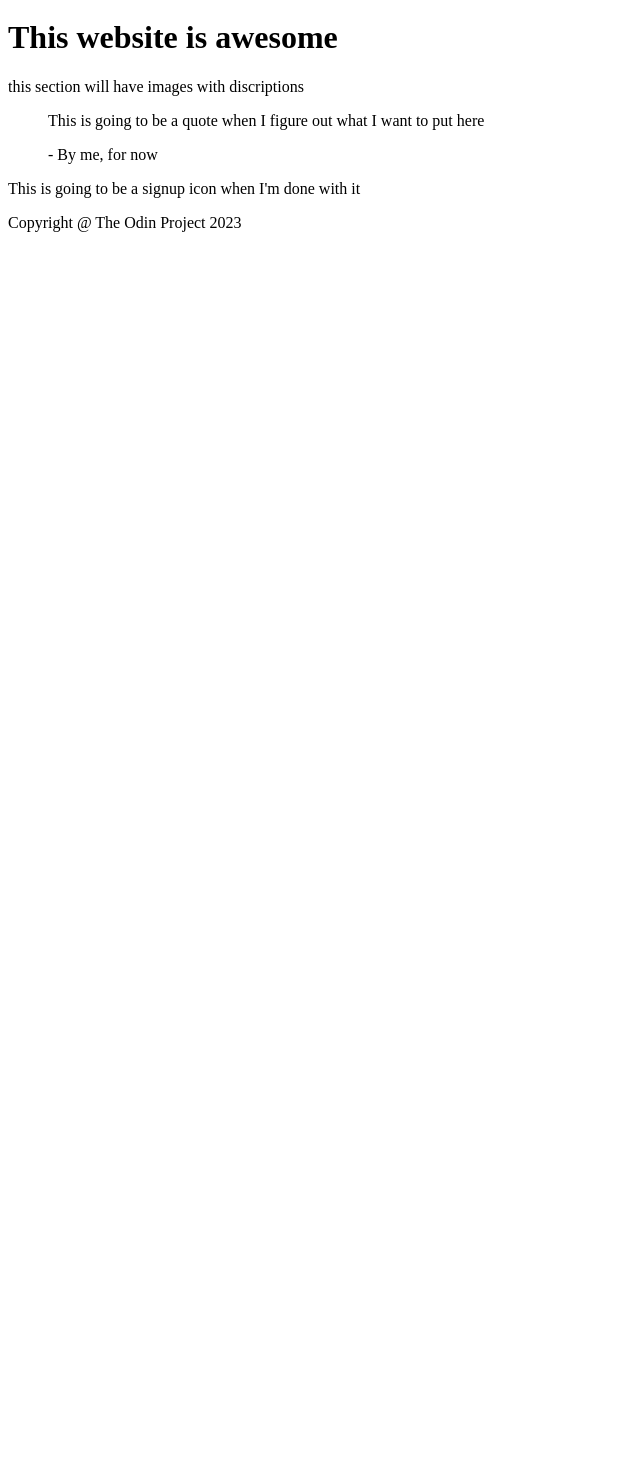
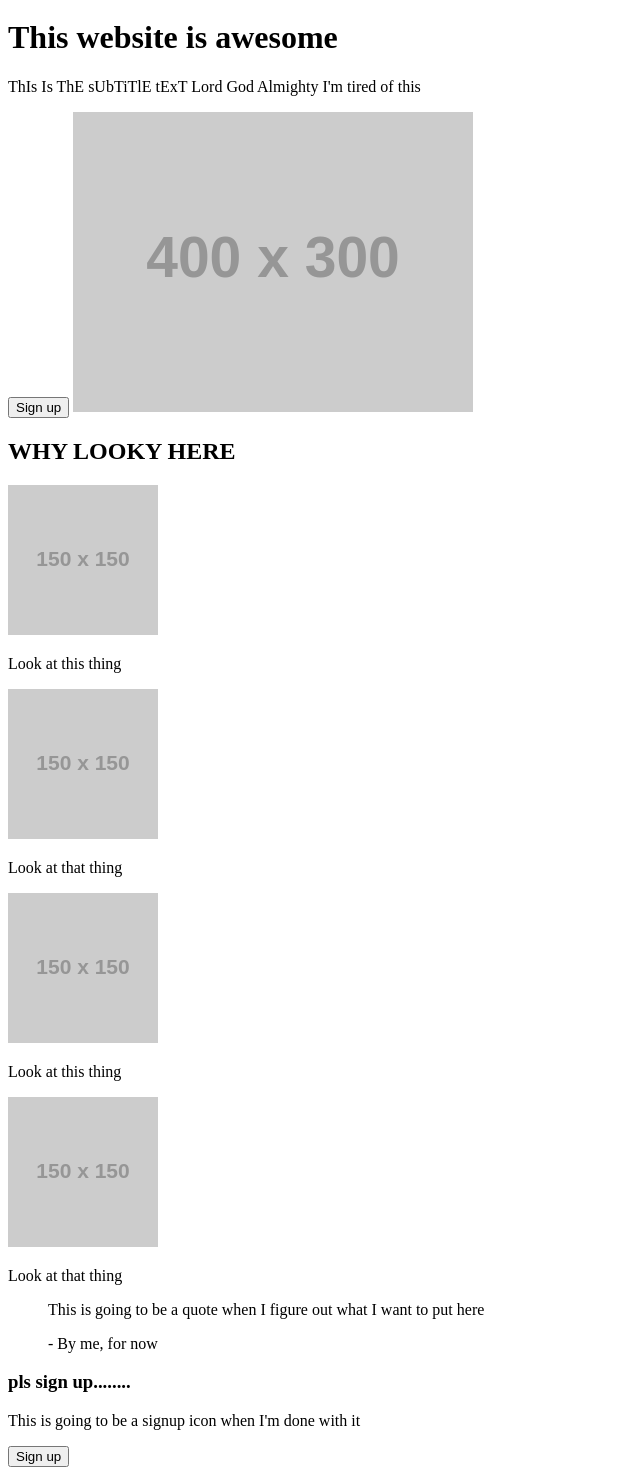
Before and after one commit to SaraDawner2000/odin-landing-page, a plain HTML site: page index.html in a window 1280 px wide. Shown: the part 72-1542 px from the top of the page, without its empty margins (0-640 px from the left). Before the commit the page ends 800 px from the top, so only its background shows below. Drawn offline with Linux system fonts and the light colour scheme; placeholder pictures from the web are drawn by us.

Commit message:
Completed page HTML skeleton to match gaol layout

```diff
--- a/index.html
+++ b/index.html
@@ -17,17 +17,38 @@
         </nav>
     </header>
     <main>
-        <div>
+        <div class="Inroduction" id = "Introduction">
             <h1>This website is awesome</h1>
+            <p>ThIs Is ThE sUbTiTlE tExT Lord God Almighty I'm tired of this</p>
+            <button>Sign up</button>
+            <img alt = "placeholder" src = "https://placehold.jp/400x300.png" />
         </div>
-        <div>
-            <p>this section will have images with discriptions</p>
+        <div class = "thingamabobers">
+            <h2 class = "section-title">WHY LOOKY HERE</h2>
+            <div class = "thingamabober">
+                <img class = "item-image" alt = "placeholder" src = "https://placehold.jp/150x150.png" />
+                <p class = "item-description">Look at this thing</p>
+            </div>
+            <div class = "thingamabober">
+                <img class = "item-image" alt = "placeholder" src = "https://placehold.jp/150x150.png" />
+                <p class = "item-description">Look at that thing</p>
+            </div>
+            <div class = "thingamabober">
+                <img class = "item-image" alt = "placeholder" src = "https://placehold.jp/150x150.png" />
+                <p class = "item-description">Look at this thing</p>
+            </div>
+            <div class = "thingamabober">
+                <img class = "item-image" alt = "placeholder" src = "https://placehold.jp/150x150.png" />
+                <p class = "item-description">Look at that thing</p>
+            </div>
         </div>
         <blockquote>
             <p>This is going to be a quote when I figure out what I want to put here</p><p>- By me, for now</p>
         </blockquote>
-        <div>
+        <div class = "signup">
+            <h3>pls sign up........</h3>
             <p>This is going to be a signup icon when I'm done with it</p>
+            <button class = "signup">Sign up</button>
         </div>
     </main>
     <footer>
```
